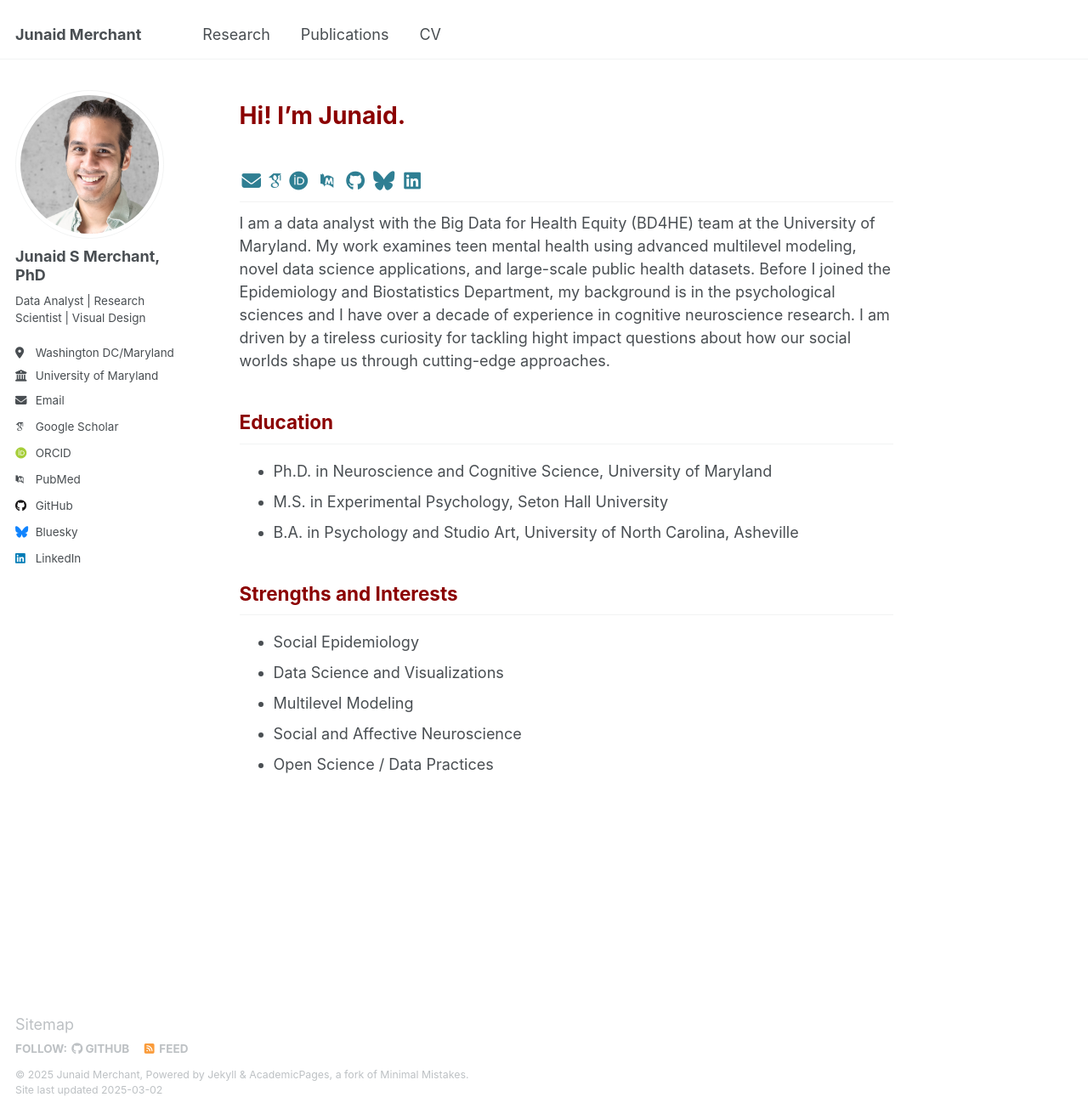
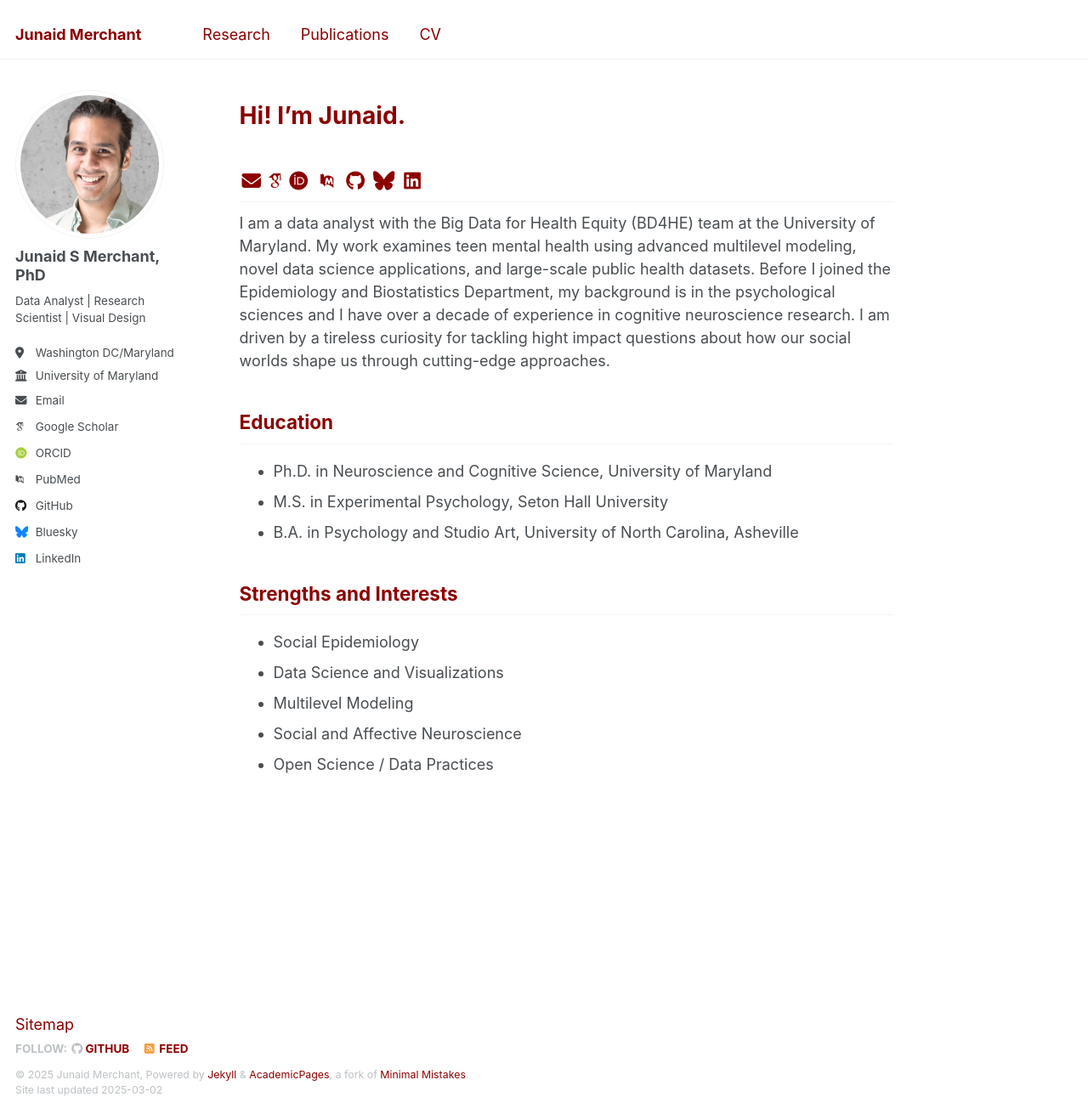
Before and after one commit to JunaidMerchant/JunaidMerchant.github.io, a Jekyll site: the page built from _pages/about.md, in a window 1280 px wide and 1311 px high. Shown: the whole window at 85% size. Built offline with Jekyll 4.4.1, drawn with Linux system fonts in a browser that asks for light colours; some web fonts are replaced.

Commit message:
Update _archive.scss

```diff
--- a/_sass/layout/_archive.scss
+++ b/_sass/layout/_archive.scss
@@ -243,3 +243,14 @@
     }
   }
 }
+a:link {
+  color: darkred;
+}
+
+a:hover {
+  color: darkred;
+}
+
+a:active {
+  color: darkred;
+}
```
